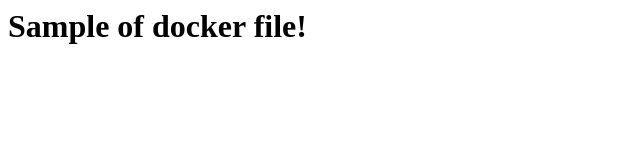
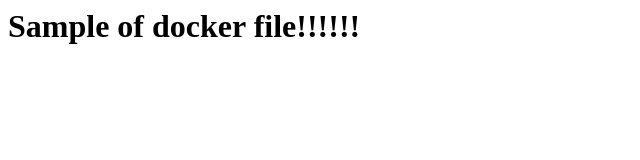
Before and after one commit to yamada-123/example1, a plain HTML site: page index.html in a window 1280 px wide. Shown: the full height of the page, 0-640 px from the left. Drawn offline with Linux system fonts and the light colour scheme.

Commit message:
hello1のブランチでコミット

```diff
--- a/index.html
+++ b/index.html
@@ -1 +1 @@
-<h1>Sample of docker file!</h1>
+<h1>Sample of docker file!!!!!!</h1>
```
